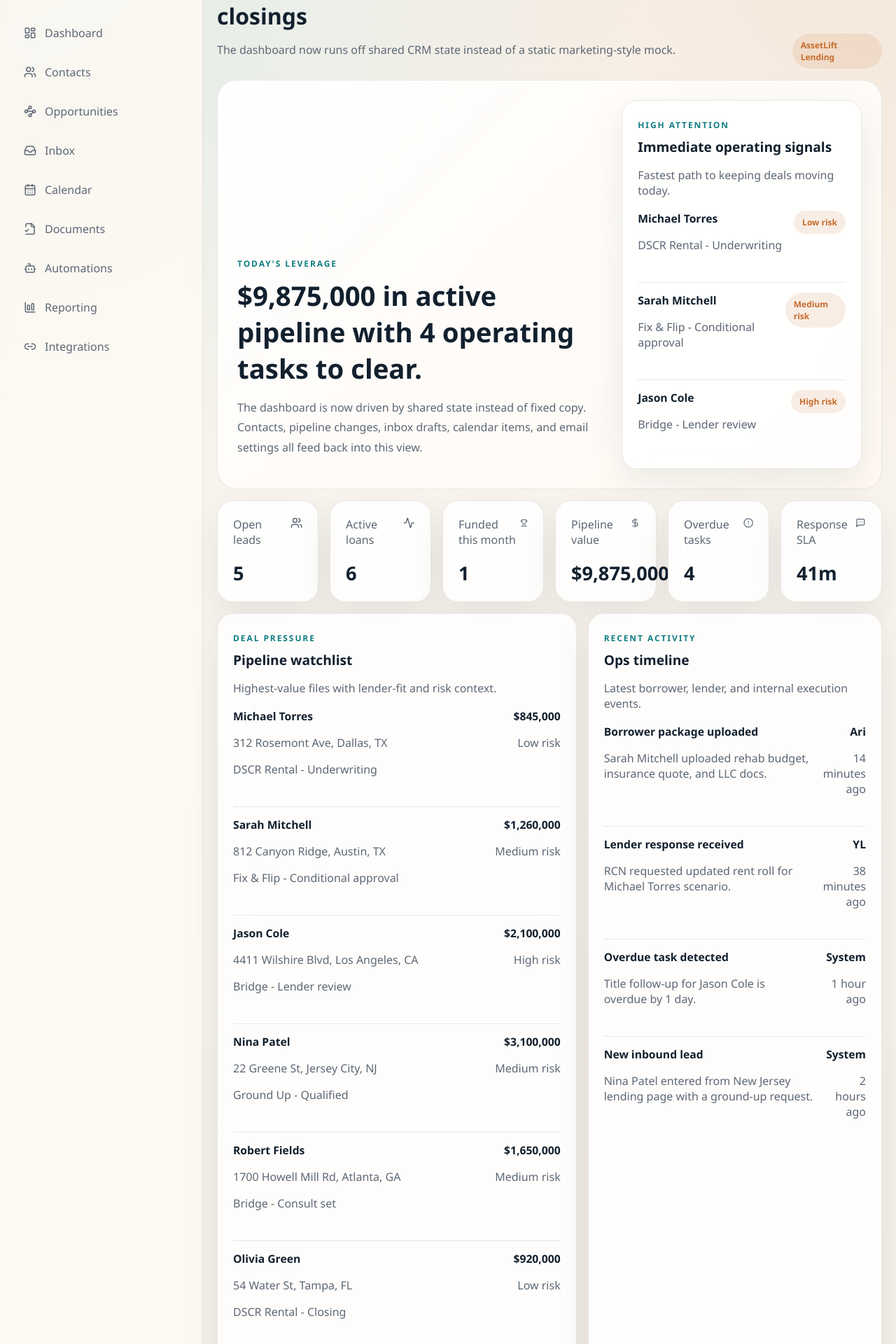
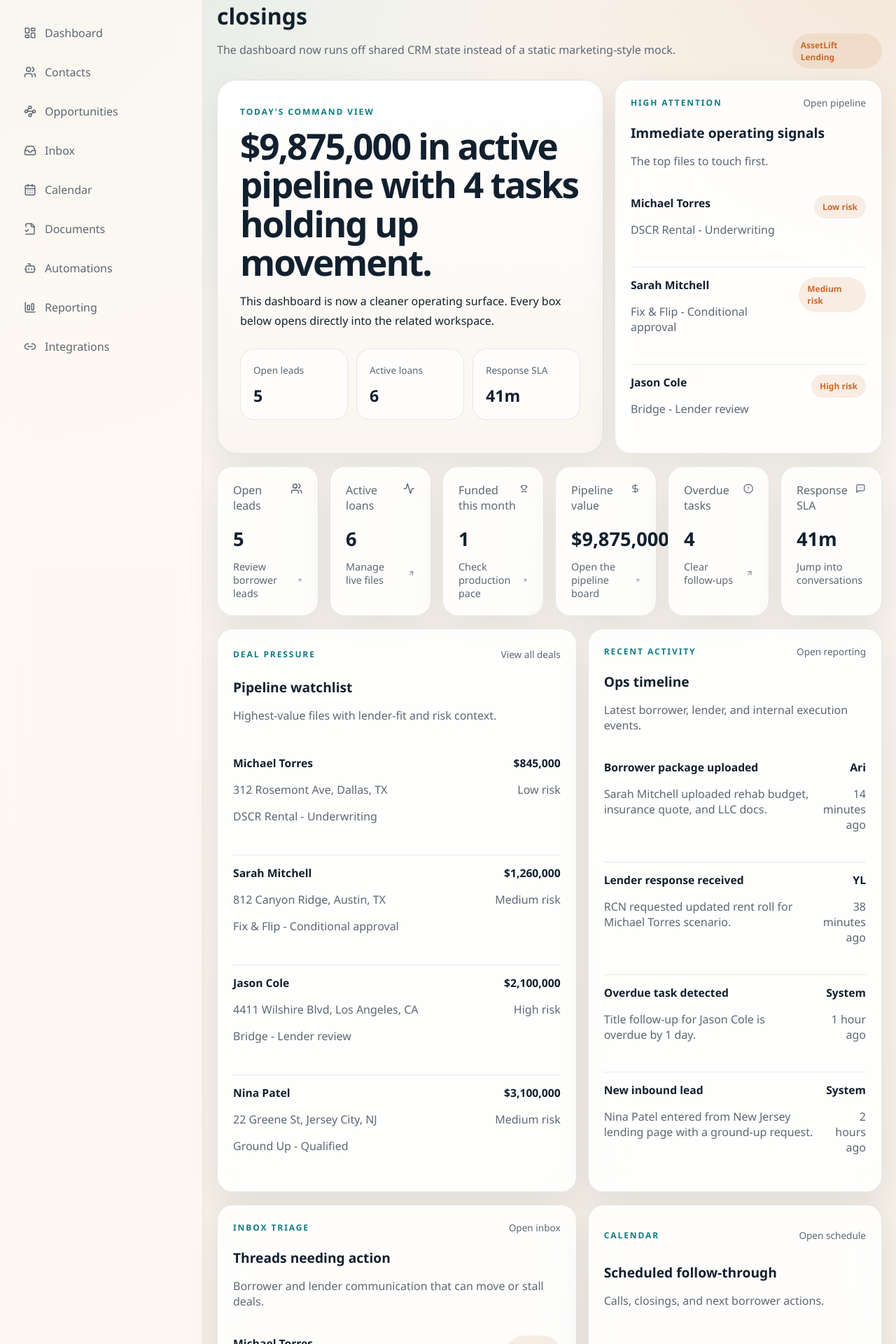
Before and after one commit to AssetLiftLending/assetlift-crm, a Next.js app: page /dashboard in a window 1280 px wide. Shown: the part 160-2080 px from the top of the page at 70% size. Built offline with nearby package versions, Linux system fonts and the light colour scheme.

Commit message:
Refine dashboard layout and add clickable cards

```diff
--- a/app/globals.css
+++ b/app/globals.css
@@ -281,6 +281,24 @@ input {
   padding: 18px;
 }
 
+.metric-link-card,
+.dashboard-link-card,
+.dashboard-focus-card {
+  transition:
+    transform 180ms ease,
+    box-shadow 180ms ease,
+    border-color 180ms ease,
+    background-color 180ms ease;
+}
+
+.metric-link-card:hover,
+.dashboard-link-card:hover,
+.dashboard-focus-card:hover {
+  transform: translateY(-2px);
+  box-shadow: 0 22px 52px rgba(17, 26, 38, 0.12);
+  border-color: rgba(15, 124, 130, 0.2);
+}
+
 .metric-head {
   display: flex;
   justify-content: space-between;
@@ -292,8 +310,96 @@ input {
   font-size: 1.7rem;
 }
 
+.metric-foot {
+  display: flex;
+  justify-content: space-between;
+  gap: 12px;
+  align-items: center;
+  margin-top: 12px;
+  color: var(--muted);
+  font-size: 0.9rem;
+}
+
 .card {
   padding: 22px;
+}
+
+.dashboard-shell {
+  display: grid;
+  gap: 18px;
+}
+
+.dashboard-hero {
+  display: grid;
+  grid-template-columns: minmax(0, 1.3fr) minmax(320px, 0.9fr);
+  gap: 16px;
+  align-items: stretch;
+}
+
+.dashboard-hero-copy {
+  padding: 32px;
+  border: 1px solid var(--line);
+  border-radius: 28px;
+  background:
+    linear-gradient(180deg, rgba(255, 255, 255, 0.94), rgba(250, 245, 238, 0.94)),
+    white;
+  box-shadow: var(--shadow);
+}
+
+.dashboard-hero-copy h2 {
+  margin: 12px 0 14px;
+  max-width: 820px;
+  font-size: clamp(2rem, 4vw, 3.2rem);
+  line-height: 1.08;
+  letter-spacing: -0.04em;
+}
+
+.dashboard-hero-copy p {
+  margin: 0;
+  max-width: 760px;
+  font-size: 1rem;
+  line-height: 1.75;
+}
+
+.dashboard-hero-stats {
+  display: grid;
+  grid-template-columns: repeat(3, minmax(0, 1fr));
+  gap: 12px;
+  margin-top: 26px;
+}
+
+.dashboard-stat-chip {
+  padding: 18px;
+  border-radius: 20px;
+  border: 1px solid var(--line);
+  background: rgba(255, 255, 255, 0.74);
+}
+
+.dashboard-stat-chip span,
+.dashboard-card-link {
+  color: var(--muted);
+  font-size: 0.85rem;
+}
+
+.dashboard-stat-chip strong {
+  display: block;
+  margin-top: 10px;
+  font-size: 1.45rem;
+}
+
+.dashboard-focus-card,
+.dashboard-link-card {
+  display: grid;
+  gap: 4px;
+  background: rgba(255, 255, 255, 0.88);
+}
+
+.dashboard-card-topline {
+  display: flex;
+  justify-content: space-between;
+  gap: 16px;
+  align-items: center;
+  margin-bottom: 8px;
 }
 
 .section-header {
@@ -772,7 +878,8 @@ input {
   }
 
   .section-grid.two,
-  .hero-grid {
+  .hero-grid,
+  .dashboard-hero {
     grid-template-columns: 1fr;
   }
 }
@@ -800,7 +907,8 @@ input {
   }
 
   .metric-grid,
-  .section-grid.three {
+  .section-grid.three,
+  .dashboard-hero-stats {
     grid-template-columns: 1fr;
   }
 
--- a/components/crm/dashboard-client.tsx
+++ b/components/crm/dashboard-client.tsx
@@ -1,38 +1,58 @@
 "use client";
 
+import Link from "next/link";
 import { MetricGrid } from "@/components/crm/metric-grid";
 import { useCrm } from "@/components/crm/crm-provider";
-import { Badge, Card, SectionHeader } from "@/components/ui/primitives";
+import { Badge, SectionHeader } from "@/components/ui/primitives";
 import { formatCurrency } from "@/lib/utils";
 
 export function DashboardClient() {
   const { activities, calendarItems, deals, inboxThreads, metrics, pipelineStages } = useCrm();
   const stageName = (stageId: string) =>
     pipelineStages.find((stage) => stage.id === stageId)?.name ?? stageId;
+  const watchlist = deals.slice(0, 4);
+  const signalDeals = deals.slice(0, 3);
+  const urgentThreads = inboxThreads.slice(0, 4);
+  const nextActions = calendarItems.slice(0, 4);
+  const recentActivity = activities.slice(0, 5);
 
   return (
-    <>
-      <section className="hero-panel">
-        <div className="hero-grid">
-          <div>
-            <span className="eyebrow">Today&apos;s leverage</span>
-            <h2 style={{ fontSize: "2.4rem", marginTop: 10 }}>
-              {formatCurrency(metrics.pipelineValue)} in active pipeline with {metrics.overdueTasks} operating tasks to clear.
+    <div className="dashboard-shell">
+      <section className="dashboard-hero">
+        <div className="dashboard-hero-copy">
+          <span className="eyebrow">Today&apos;s command view</span>
+          <h2>
+            {formatCurrency(metrics.pipelineValue)} in active pipeline with {metrics.overdueTasks} tasks holding up movement.
           </h2>
-            <p style={{ maxWidth: 720, lineHeight: 1.8 }}>
-              The dashboard is now driven by shared state instead of fixed copy.
-              Contacts, pipeline changes, inbox drafts, calendar items, and email settings
-              all feed back into this view.
+          <p>
+            This dashboard is now a cleaner operating surface. Every box below opens directly into the related workspace.
           </p>
+          <div className="dashboard-hero-stats">
+            <div className="dashboard-stat-chip">
+              <span>Open leads</span>
+              <strong>{metrics.openLeads}</strong>
             </div>
-          <Card>
+            <div className="dashboard-stat-chip">
+              <span>Active loans</span>
+              <strong>{metrics.activeLoans}</strong>
+            </div>
+            <div className="dashboard-stat-chip">
+              <span>Response SLA</span>
+              <strong>{metrics.responseSla}</strong>
+            </div>
+          </div>
+        </div>
+        <Link href="/pipeline" className="card dashboard-focus-card">
+          <div className="dashboard-card-topline">
+            <span className="eyebrow">High attention</span>
+            <span className="dashboard-card-link">Open pipeline</span>
+          </div>
           <SectionHeader
-              eyebrow="High attention"
             title="Immediate operating signals"
-              description="Fastest path to keeping deals moving today."
+            description="The top files to touch first."
           />
           <div className="signal-list">
-              {deals.slice(0, 3).map((deal) => (
+            {signalDeals.map((deal) => (
               <div key={deal.id} className="signal-row">
                 <div>
                   <strong>{deal.borrower}</strong>
@@ -42,21 +62,20 @@ export function DashboardClient() {
               </div>
             ))}
           </div>
-          </Card>
-        </div>
+        </Link>
       </section>
 
       <MetricGrid metrics={metrics} />
 
       <section className="section-grid two">
-        <Card>
-          <SectionHeader
-            eyebrow="Deal pressure"
-            title="Pipeline watchlist"
-            description="Highest-value files with lender-fit and risk context."
-          />
+        <Link href="/pipeline" className="card dashboard-link-card">
+          <div className="dashboard-card-topline">
+            <span className="eyebrow">Deal pressure</span>
+            <span className="dashboard-card-link">View all deals</span>
+          </div>
+          <SectionHeader title="Pipeline watchlist" description="Highest-value files with lender-fit and risk context." />
           <div className="timeline-list">
-            {deals.map((deal) => (
+            {watchlist.map((deal) => (
               <div key={deal.id} className="timeline-row">
                 <div>
                   <strong>{deal.borrower}</strong>
@@ -70,16 +89,16 @@ export function DashboardClient() {
               </div>
             ))}
           </div>
-        </Card>
+        </Link>
 
-        <Card>
-          <SectionHeader
-            eyebrow="Recent activity"
-            title="Ops timeline"
-            description="Latest borrower, lender, and internal execution events."
-          />
+        <Link href="/reporting" className="card dashboard-link-card">
+          <div className="dashboard-card-topline">
+            <span className="eyebrow">Recent activity</span>
+            <span className="dashboard-card-link">Open reporting</span>
+          </div>
+          <SectionHeader title="Ops timeline" description="Latest borrower, lender, and internal execution events." />
           <div className="timeline-list">
-            {activities.slice(0, 6).map((activity) => (
+            {recentActivity.map((activity) => (
               <div key={activity.id} className="timeline-row">
                 <div>
                   <strong>{activity.title}</strong>
@@ -92,18 +111,18 @@ export function DashboardClient() {
               </div>
             ))}
           </div>
-        </Card>
+        </Link>
       </section>
 
       <section className="section-grid two">
-        <Card>
-          <SectionHeader
-            eyebrow="Inbox triage"
-            title="Threads needing action"
-            description="Borrower and lender communication that can move or stall deals."
-          />
+        <Link href="/inbox" className="card dashboard-link-card">
+          <div className="dashboard-card-topline">
+            <span className="eyebrow">Inbox triage</span>
+            <span className="dashboard-card-link">Open inbox</span>
+          </div>
+          <SectionHeader title="Threads needing action" description="Borrower and lender communication that can move or stall deals." />
           <div className="mini-list">
-            {inboxThreads.slice(0, 4).map((thread) => (
+            {urgentThreads.map((thread) => (
               <div key={thread.id} className="mini-row">
                 <div>
                   <strong>{thread.sender}</strong>
@@ -117,16 +136,16 @@ export function DashboardClient() {
               </div>
             ))}
           </div>
-        </Card>
+        </Link>
 
-        <Card>
-          <SectionHeader
-            eyebrow="Calendar"
-            title="Scheduled follow-through"
-            description="Calls, closings, and next borrower actions."
-          />
+        <Link href="/calendar" className="card dashboard-link-card">
+          <div className="dashboard-card-topline">
+            <span className="eyebrow">Calendar</span>
+            <span className="dashboard-card-link">Open schedule</span>
+          </div>
+          <SectionHeader title="Scheduled follow-through" description="Calls, closings, and next borrower actions." />
           <div className="mini-list">
-            {calendarItems.slice(0, 4).map((item) => (
+            {nextActions.map((item) => (
               <div key={item.id} className="mini-row">
                 <div>
                   <strong>{item.title}</strong>
@@ -139,8 +158,8 @@ export function DashboardClient() {
               </div>
             ))}
           </div>
-        </Card>
+        </Link>
       </section>
-    </>
+    </div>
   );
 }
--- a/components/crm/metric-grid.tsx
+++ b/components/crm/metric-grid.tsx
@@ -1,5 +1,6 @@
-import { Activity, DollarSign, MessageSquareMore, OctagonAlert, Trophy, Users } from "lucide-react";
-import { Card } from "@/components/ui/primitives";
+import type { Route } from "next";
+import Link from "next/link";
+import { Activity, ArrowUpRight, DollarSign, MessageSquareMore, OctagonAlert, Trophy, Users } from "lucide-react";
 import { formatCompact, formatCurrency } from "@/lib/utils";
 
 export function MetricGrid({
@@ -14,25 +15,71 @@ export function MetricGrid({
     responseSla: string;
   };
 }) {
-  const items = [
-    { label: "Open leads", value: formatCompact(metrics.openLeads), icon: Users },
-    { label: "Active loans", value: formatCompact(metrics.activeLoans), icon: Activity },
-    { label: "Funded this month", value: formatCompact(metrics.fundedThisMonth), icon: Trophy },
-    { label: "Pipeline value", value: formatCurrency(metrics.pipelineValue), icon: DollarSign },
-    { label: "Overdue tasks", value: formatCompact(metrics.overdueTasks), icon: OctagonAlert },
-    { label: "Response SLA", value: metrics.responseSla, icon: MessageSquareMore },
+  const items: Array<{
+    label: string;
+    value: string;
+    icon: typeof Users;
+    href: Route;
+    detail: string;
+  }> = [
+    {
+      label: "Open leads",
+      value: formatCompact(metrics.openLeads),
+      icon: Users,
+      href: "/contacts",
+      detail: "Review borrower leads",
+    },
+    {
+      label: "Active loans",
+      value: formatCompact(metrics.activeLoans),
+      icon: Activity,
+      href: "/pipeline",
+      detail: "Manage live files",
+    },
+    {
+      label: "Funded this month",
+      value: formatCompact(metrics.fundedThisMonth),
+      icon: Trophy,
+      href: "/reporting",
+      detail: "Check production pace",
+    },
+    {
+      label: "Pipeline value",
+      value: formatCurrency(metrics.pipelineValue),
+      icon: DollarSign,
+      href: "/pipeline",
+      detail: "Open the pipeline board",
+    },
+    {
+      label: "Overdue tasks",
+      value: formatCompact(metrics.overdueTasks),
+      icon: OctagonAlert,
+      href: "/calendar",
+      detail: "Clear follow-ups",
+    },
+    {
+      label: "Response SLA",
+      value: metrics.responseSla,
+      icon: MessageSquareMore,
+      href: "/inbox",
+      detail: "Jump into conversations",
+    },
   ];
 
   return (
     <div className="metric-grid">
-      {items.map(({ label, value, icon: Icon }) => (
-        <Card key={label} className="metric-card">
+      {items.map(({ label, value, icon: Icon, href, detail }) => (
+        <Link key={label} href={href} className="card metric-card metric-link-card">
           <div className="metric-head">
             <span>{label}</span>
             <Icon size={18} />
           </div>
           <strong>{value}</strong>
-        </Card>
+          <div className="metric-foot">
+            <span>{detail}</span>
+            <ArrowUpRight size={16} />
+          </div>
+        </Link>
       ))}
     </div>
   );
```
Lines whose indentation alone changed are shown as unchanged.
